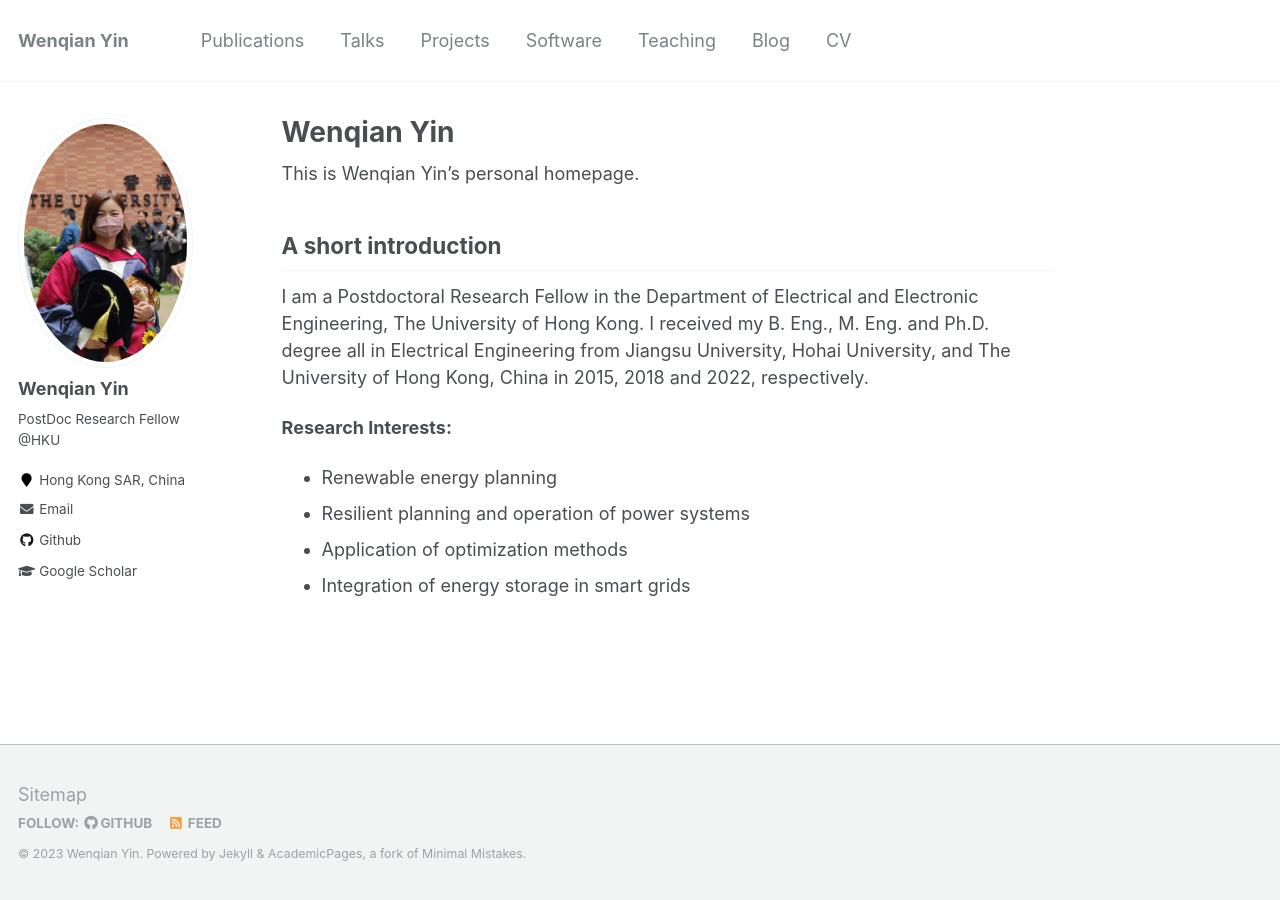
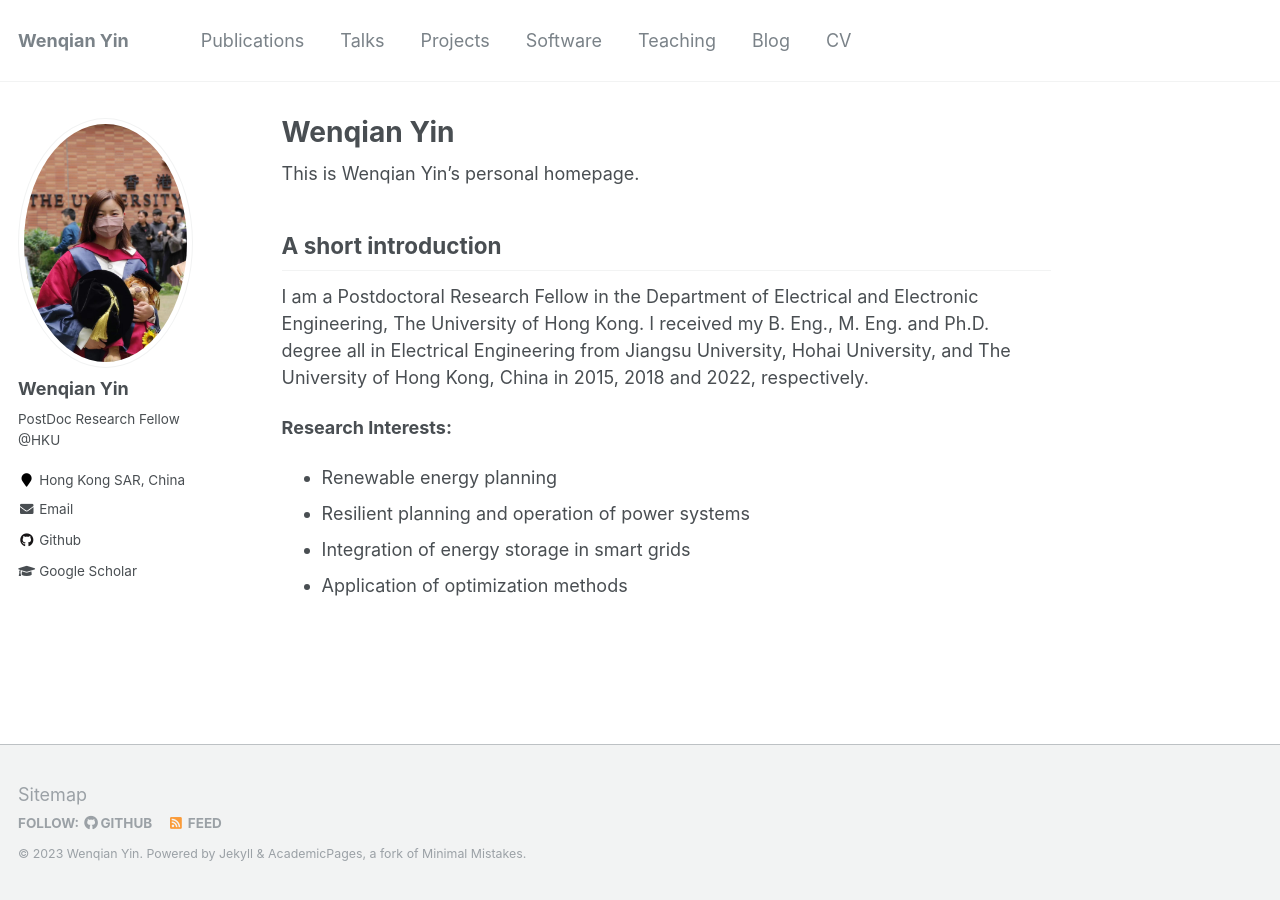
Before and after one commit to wenqianYIN/wb, a Jekyll site: the page built from _pages/about.md, in a window 1280 px wide. Built offline with Jekyll 4.4.1, drawn with Linux system fonts in a browser that asks for light colours.

```diff
--- a/_pages/about.md
+++ b/_pages/about.md
@@ -16,5 +16,5 @@ I am a Postdoctoral Research Fellow in the Department of Electrical and Electron
 <b>Research Interests:</b>
 * Renewable energy planning
 * Resilient planning and operation of power systems
+* Integration of energy storage in smart grids
 * Application of optimization methods
-* Integration of energy storage in smart grids
```
